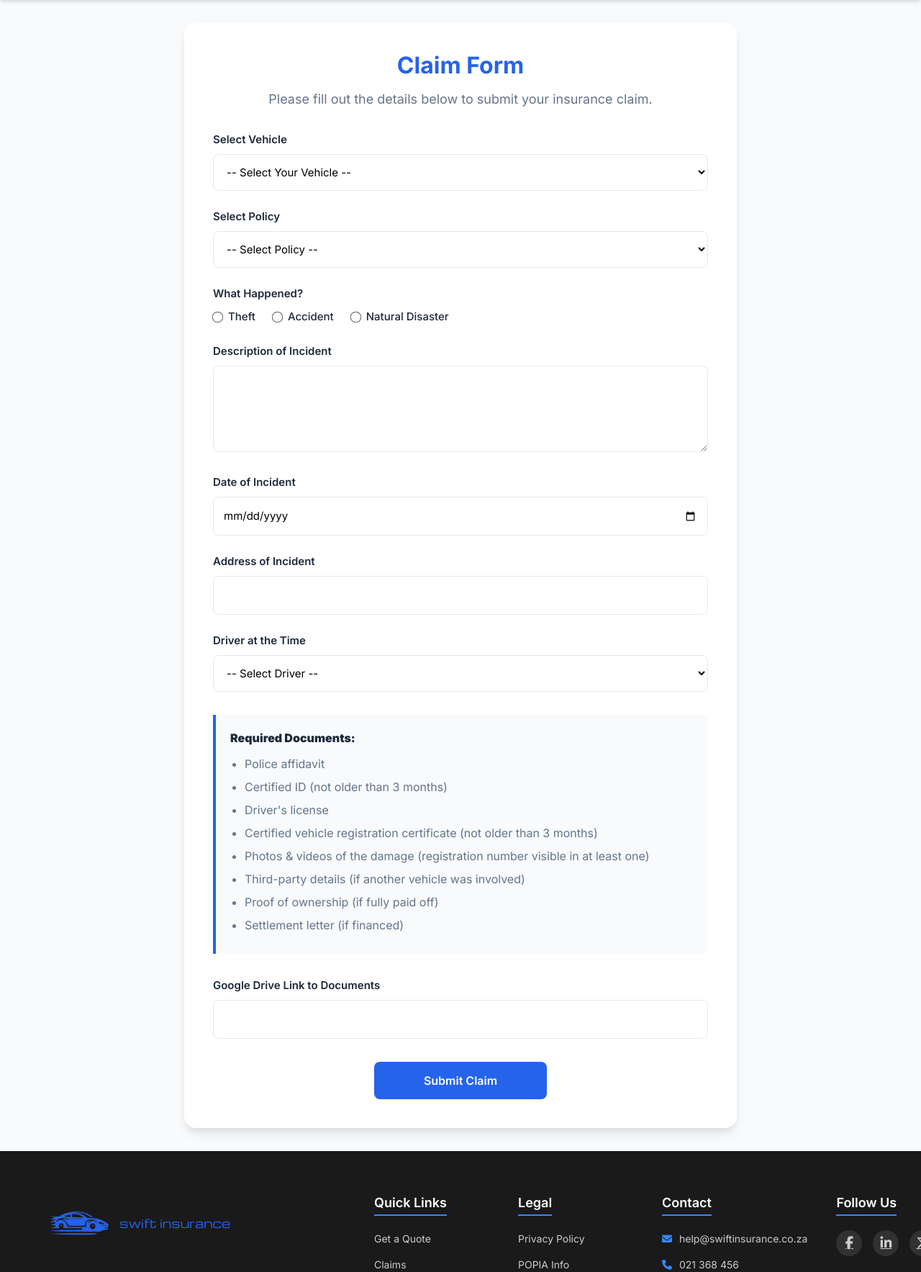
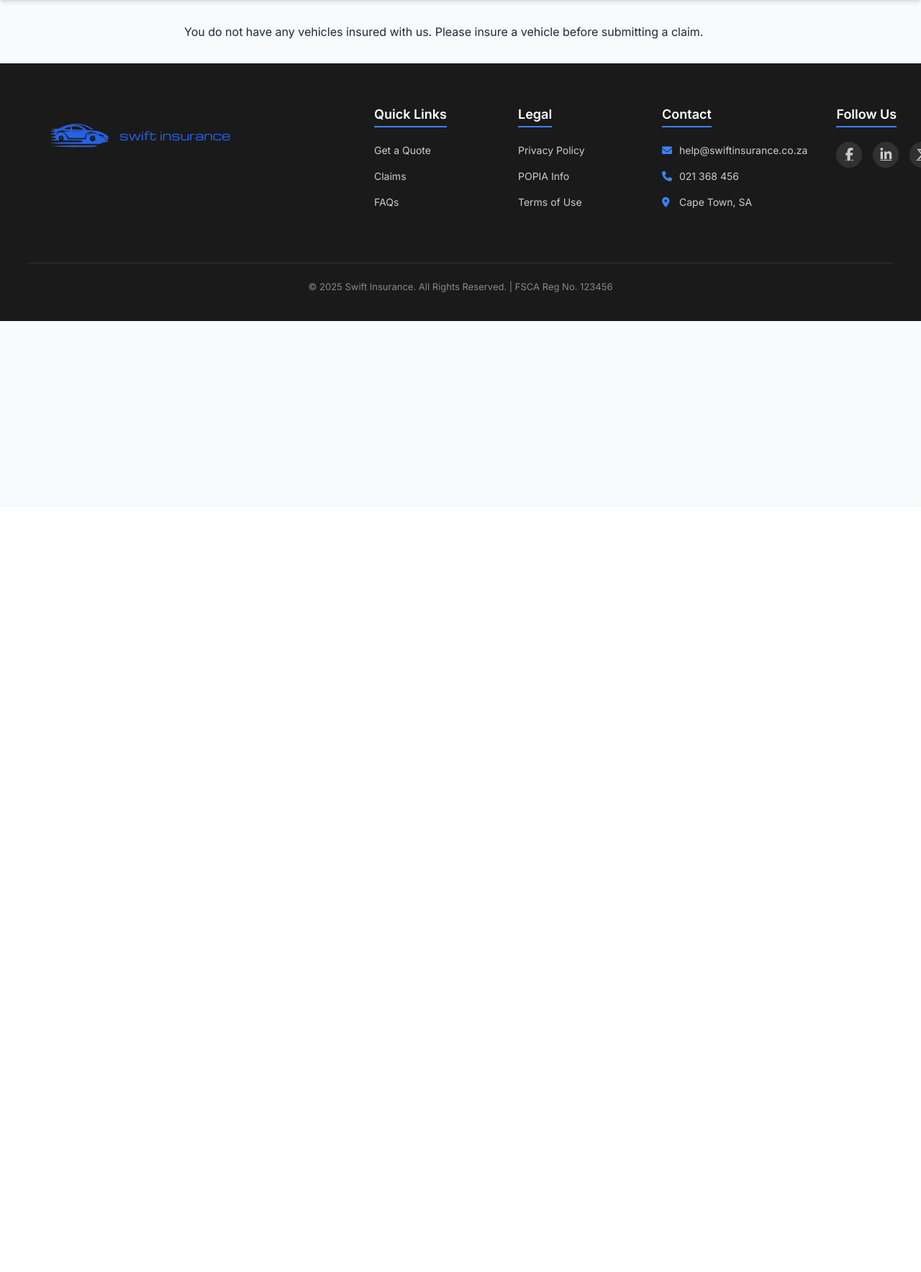
Before and after one commit to Vuyo17Sanlam/Car-Insurance-Capstone, a Flask app: page /new in a window 1280 px wide; the page is wider, and only the part inside the window is pictured. Shown: the part 96-1863 px from the top of that part at 72% size. After the commit the page ends 542 px from the top of that part, so only its background shows below. Run offline with Flask 3, Linux system fonts and the light colour scheme.

Commit message:
latest changes

```diff
--- a/models/claims.py
+++ b/models/claims.py
@@ -15,7 +15,7 @@
     user_id = db.Column(db.String(255), db.ForeignKey("users.user_id"), nullable=False)
     incident = db.Column(db.String(50), nullable=False)
     incident_date = db.Column(db.Date, nullable=False)
-    claim_amount = db.Column(db.Numeric(10, 2))
+    claim_amount = db.Column(db.Numeric(10, 2), default=1000)
     claim_status = db.Column(db.String(40), default="Pending")
     description = db.Column(db.Text)
     claim_duration = db.Column(
--- a/routes/user_bp.py
+++ b/routes/user_bp.py
@@ -1,16 +1,17 @@
-import re
 from datetime import datetime, timedelta
+from email import policy
 
-from flask import Blueprint, flash, redirect, render_template, request, url_for
-from flask_login import current_user, login_required, login_user, logout_user
-from werkzeug.security import check_password_hash, generate_password_hash
-
+# import requests
 from constants import STATUS_CODE
 from extensions import db
+from flask import Blueprint, flash, json, redirect, render_template, request, url_for
+from flask_login import current_user, login_required, login_user, logout_user
 from models.claims import Claim
+from models.documents import Document
 from models.policies import Policy
 from models.user import User
 from models.vehicles import Vehicles
+from werkzeug.security import check_password_hash, generate_password_hash
 
 user_bp = Blueprint("user_bp", __name__)
 
@@ -106,7 +107,7 @@
         new_user = User(**data)
         db.session.add(new_user)
         db.session.commit()
-        return redirect(url_for("car_insurance_bp.insurance_form_page"))
+        return redirect(url_for("user_bp.login_page"))
     except Exception as e:
         db.session.rollback()  # Undo: Restore the data | After commit cannot undo
         print(str(e))
@@ -186,9 +187,25 @@
 
 @user_bp.get("/claims_form")
 def claim_forms():
-    users = User.query.all()
-    users_dictionary = [user.to_dict() for user in users]
-    return render_template("claims_form.html", user=users_dictionary)
+    # Query the database for vehicles insured by the current user
+    # vehicles = (
+    #     db.session.query(Vehicles)
+    #     .join(Policy)
+    #     .filter(Policy.user_id == current_user.user_id)
+    #     .all()
+    # )
+    all_vehicles = Vehicles.query.filter_by(user_id=current_user.user_id).all()
+    vehicles_list = [
+        # {**car.to_dict(), "car_image": get_car_image(car.make, car.model, car.year)}
+        # for car in all_vehicles
+        {
+            **car.to_dict(),
+            "car_image": "https://th.bing.com/th/id/OIP.ulEALEOzZVq-UvXKfp0HFAHaHk?rs=1&pid=ImgDetMain",
+        }
+        for car in all_vehicles
+    ]
+
+    return render_template("claims_form.html", vehicles_list=vehicles_list)
 
 
 @user_bp.get("/support")
@@ -209,26 +226,71 @@
 # usrs = {"name": "Inga", "amount": 10_000, "status": "pending"}
 
 
-@user_bp.post("/")  # HOF
-def create_claim():
-    data = {
-        "name": users["name"],
-        "dte": request.form.get("date"),
-        "cause": request.form.get("cause"),
-        "amount": users["amount"],
-        "status": users["status"],
-    }
-    # data = request.get_json()  # body
-    new_claim = Claim(**data)
+@user_bp.post("/claims")  # HOF
+def submit_claim():
+    vehicle_id = request.form.get("vehicle")
+    print(vehicle_id)
+    try:
+        vehicle_id = request.form.get("vehicle")
+        policy = Policy.query.filter_by(
+            vehicle_id=vehicle_id,  # Fixed the typo here
+        ).first()
 
-    try:
-        # print(new_movie, new_movie.to_dict())
+        if not policy:
+            flash("No active policy found for this vehicle", "error")
+            return redirect(url_for("user_bp.claim_forms"))
+        claim_data = {
+            "policy_id": policy.policy_id,
+            "user_id": current_user.user_id,
+            "incident": request.form.get("incident"),
+            "incident_date": request.form.get("incident_date"),
+            "description": request.form.get("description"),
+        }
+        new_claim = Claim(**claim_data)
         db.session.add(new_claim)
+        db.session.commit()
+
+        police_report = request.form["police_report"]
+        affidavit = request.form["affidavit"]
+        images = request.form.getlist("images[]")
+
+        # Convert list of image URLs to a JSON string
+        count = 0
+        images_json = {f"url{count + i}": str(img) for i, img in enumerate(images)}
+        data = {
+            "claim_id": new_claim.claim_id,
+            "images": json.dumps(images_json),
+            "affidavit": affidavit,
+            "police_report": police_report,
+        }
+
+        # Create a new document instance
+        new_document = Document(**data)
+        db.session.add(new_document)
         db.session.commit()
         return redirect(url_for("user_bp.claims_page"))
     except Exception as e:
+        print(e)
         db.session.rollback()  # Undo: Restore the data | After commit cannot undo
-        return {"message": str(e)}, STATUS_CODE["SERVER_ERROR"]
+        return redirect(url_for("user_bp.claim_forms"))
+    # data = {
+    #     "name": users["name"],
+    #     "dte": request.form.get("date"),
+    #     "cause": request.form.get("cause"),
+    #     "amount": users["amount"],
+    #     "status": users["status"],
+    # }
+    # # data = request.get_json()  # body
+    # new_claim = Claim(**data)
+
+    # try:
+    #     # print(new_movie, new_movie.to_dict())
+    #     db.session.add(new_claim)
+    #     db.session.commit()
+    #     return redirect(url_for("user_bp.claims_page"))
+    # except Exception as e:
+    #     db.session.rollback()  # Undo: Restore the data | After commit cannot undo
+    #     return {"message": str(e)}, STATUS_CODE["SERVER_ERROR"]
 
 
 @user_bp.get("/partners")
@@ -241,19 +303,19 @@
     return render_template("insurance_form.html")
 
 
-import xml.etree.ElementTree as ET
+# import xml.etree.ElementTree as ET
 
-import requests
+# import requests
 
 
-def get_car_image(make, model, year=None):
-    search_term = f"{make} {model} {year}" if year else f"{make} {model}"
-    url = f"http://www.carimagery.com/api.asmx/GetImageUrl?searchTerm={search_term.replace(' ', '+')}"
+# def get_car_image(make, model, year=None):
+#     search_term = f"{make} {model} {year}" if year else f"{make} {model}"
+#     url = f"http://www.carimagery.com/api.asmx/GetImageUrl?searchTerm={search_term.replace(' ', '+')}"
 
-    response = requests.get(url)
-    if response.status_code == 200:
-        root = ET.fromstring(response.content)
-        image_url = root.text
-        return image_url
-    else:
-        return "failed to return the image"
+#     response = requests.get(url)
+#     if response.status_code == 200:
+#         root = ET.fromstring(response.content)
+#         image_url = root.text
+#         return image_url
+#     else:
+#         return "failed to return the image"
--- a/templates/base.html
+++ b/templates/base.html
@@ -280,7 +280,14 @@
       </ul>
       <ul class="nav-link-container">
         {% if current_user.is_authenticated %}
-        <li><a href="/logout">Logout</a></li>
+        <li>
+          <a href="/logout"
+            ><i
+              class="fa-solid fa-arrow-right-from-bracket"
+              style="transform: scaleX(-1)"
+            ></i
+          ></a>
+        </li>
         <li>
           <div class="user">
             <i class="fa-solid fa-circle-user"></i>
--- a/templates/claims_form.html
+++ b/templates/claims_form.html
@@ -1,3 +1,15 @@
+<script>
+  function addLinkInput() {
+    const container = document.getElementById("form-group-imgs");
+    const input = document.createElement("input");
+    input.type = "url";
+    input.name = "images[]"; // This was missing
+    input.className = "form-control"; // Add this if you have this class, or add other styling classes
+    input.style.marginTop = "8px"; // Add some spacing
+    input.required = true;
+    container.appendChild(input);
+  }
+</script>
 {% extends "base.html" %} {% block head_content %}
 <style>
   body {
@@ -46,7 +58,9 @@
   .form-group {
     margin-bottom: 24px;
   }
-
+  .form-group-imgs {
+    margin-bottom: 24px;
+  }
   label {
     display: block;
     margin-bottom: 8px;
@@ -161,7 +175,9 @@
   .form-group:focus-within label {
     color: #2563eb;
   }
-
+  .form-group-imgs:focus-within label {
+    color: #2563eb;
+  }
   /* Responsive adjustments */
   @media (max-width: 768px) {
     .form-container {
@@ -188,26 +204,20 @@
 </style>
 {% endblock %} {% block content %}
 <div class="form-container">
-  <form action="{{url_for('user_bp.create_claim')}}" method="POST">
+  {% if vehicles_list%}
+  <form action="{{url_for('user_bp.submit_claim')}}" method="POST">
     <h1>Claim Form</h1>
     <p class="instruction">
       Please fill out the details below to submit your insurance claim.
     </p>
-
     <div class="form-group">
       <label for="vehicle">Select Vehicle</label>
       <select id="vehicle" name="vehicle" required>
-        <option value="" disabled selected>-- Select Your Vehicle --</option>
-        <option value="Car1">Toyota Corolla</option>
-        <option value="Car2">Suzuki Swift</option>
-      </select>
-    </div>
-
-    <div class="form-group">
-      <label for="policy">Select Policy</label>
-      <select id="policy" name="policy" required>
-        <option value="" disabled selected>-- Select Policy --</option>
-        <option value="policy1">Comprehensive Cover</option>
+        {% for vehicle in vehicles_list %}
+        <option value="{{ vehicle.vehicle_id }}">
+          {{ vehicle.make }} {{ vehicle.model }} ({{ vehicle.year }})
+        </option>
+        {% endfor %}
       </select>
     </div>
 
@@ -215,18 +225,24 @@
       <label>What Happened?</label>
       <div class="radio-group">
         <div class="radio-option">
-          <input type="radio" id="theft" name="cause" value="Theft" required />
+          <input
+            type="radio"
+            id="theft"
+            name="incident"
+            value="Theft"
+            required
+          />
           <label for="theft">Theft</label>
         </div>
         <div class="radio-option">
-          <input type="radio" id="accident" name="cause" value="Accident" />
+          <input type="radio" id="accident" name="incident" value="Accident" />
           <label for="accident">Accident</label>
         </div>
         <div class="radio-option">
           <input
             type="radio"
             id="disaster"
-            name="cause"
+            name="incident"
             value="Natural Disaster"
           />
           <label for="disaster">Natural Disaster</label>
@@ -241,46 +257,43 @@
 
     <div class="form-group">
       <label for="date">Date of Incident</label>
-      <input type="date" id="date" name="date" required />
-    </div>
-
-    <div class="form-group">
-      <label for="address">Address of Incident</label>
-      <input type="text" id="address" name="address" required />
-    </div>
-
-    <div class="form-group">
-      <label for="driver">Driver at the Time</label>
-      <select id="driver" name="driver" required>
-        <option value="" disabled selected>-- Select Driver --</option>
-      </select>
+      <input type="date" id="date" name="incident_date" required />
     </div>
 
     <div class="requirements">
       <p><strong>Required Documents:</strong></p>
+      <p>Please attach the following as google drive links</p>
       <ul>
-        <li>Police affidavit</li>
-        <li>Certified ID (not older than 3 months)</li>
-        <li>Driver's license</li>
-        <li>
-          Certified vehicle registration certificate (not older than 3 months)
-        </li>
+        <li>Police report</li>
+        <li>Certified affidavit</li>
+        <li>PDF of third-party details (if another vehicle was involved)</li>
         <li>
           Photos & videos of the damage (registration number visible in at least
           one)
         </li>
-        <li>Third-party details (if another vehicle was involved)</li>
-        <li>Proof of ownership (if fully paid off)</li>
-        <li>Settlement letter (if financed)</li>
       </ul>
     </div>
 
     <div class="form-group">
-      <label for="documents">Google Drive Link to Documents</label>
-      <input type="url" id="documents" name="documents" required />
+      <label for="documents">Police Report</label>
+      <input type="url" id="documents" name="police_report" required />
     </div>
-
+    <div class="form-group">
+      <label for="documents">Certified Affidavit</label>
+      <input type="url" id="documents" name="affidavit" required />
+    </div>
+    <div class="form-group-imgs" id="form-group-imgs">
+      <label for="documents">Photo/ Video</label>
+      <input type="url" id="documents" name="images[]" required />
+    </div>
+    <button type="button" onclick="addLinkInput()">Add Photo/ Video</button>
     <button class="submit-button" type="submit">Submit Claim</button>
   </form>
+  {% else %}
+  <p>
+    You do not have any vehicles insured with us. Please insure a vehicle before
+    submitting a claim.
+  </p>
+  {% endif %}
 </div>
 {% endblock %}
```
Also changed, not shown: routes/car_insurance_bp.py (+3 -7 lines), templates/dashboard.html (+19 -3 lines), templates/testing.html (added, +38 -0 lines), 1 other file.
